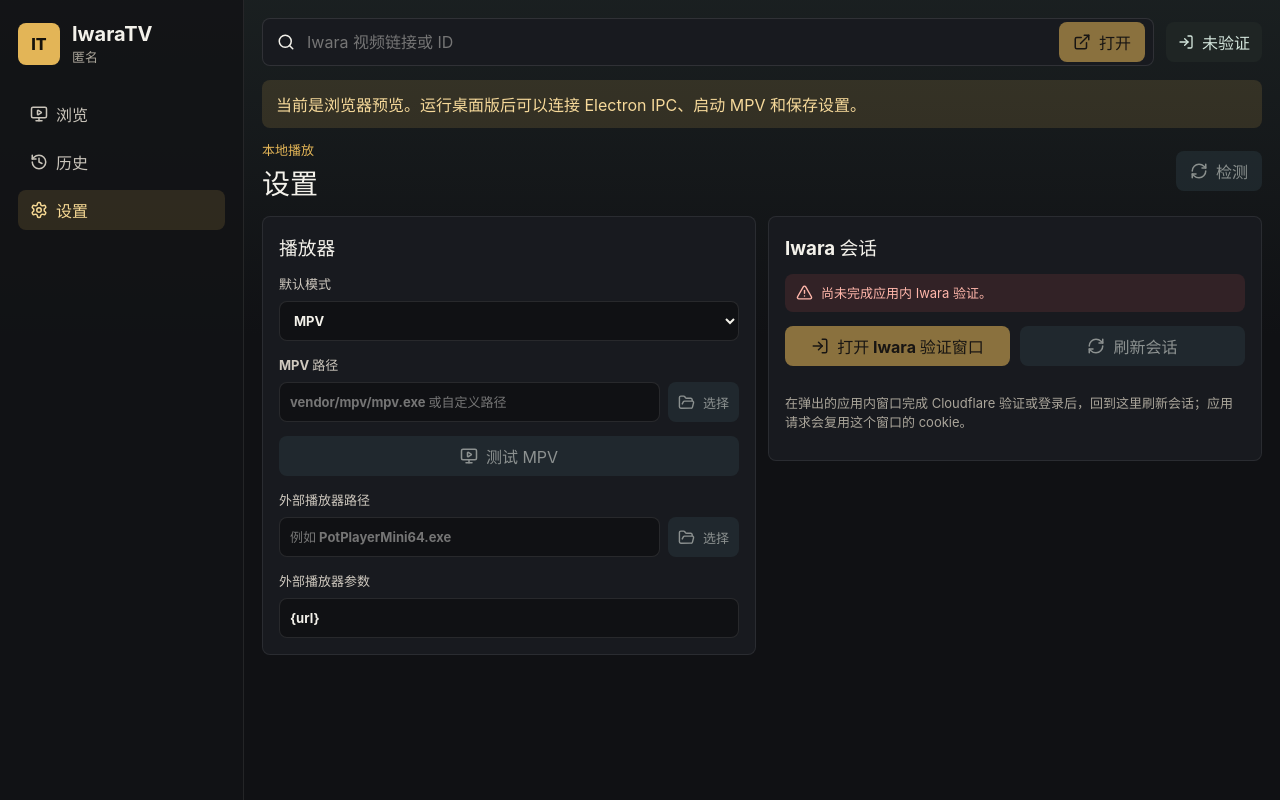
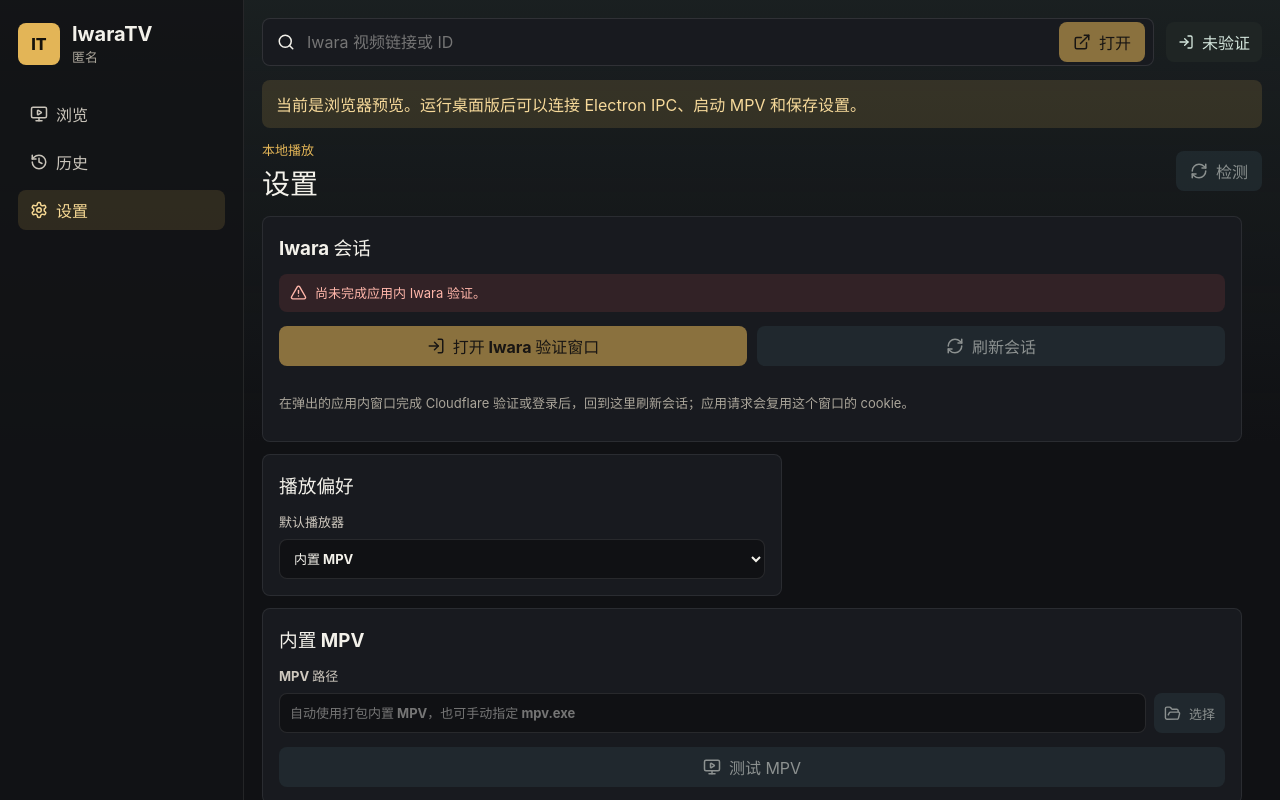
Before and after one commit to demogest/IwaraTV, a React (Vite) app: page / in a window 1280 px wide. Both pictures are taken after a click on the button "设置". Shown: the top 800 px of the page. Built offline with nearby package versions, Linux system fonts and the light colour scheme.

Commit message:
Clean up settings and quality feedback

```diff
--- a/src/renderer/App.tsx
+++ b/src/renderer/App.tsx
@@ -446,6 +446,7 @@
 
           {showDetailPanel && selectedVideo && (
             <DetailPanel
+              siteSessionReady={Boolean(auth.siteSessionReady)}
               playing={playing}
               selectedQuality={selectedQuality}
               sortedFormats={sortedFormats}
@@ -570,6 +571,7 @@
 }
 
 function DetailPanel({
+  siteSessionReady,
   playing,
   selectedQuality,
   sortedFormats,
@@ -577,6 +579,7 @@
   onPlay,
   onQualityChange
 }: {
+  siteSessionReady: boolean;
   playing: boolean;
   selectedQuality?: string;
   sortedFormats: VideoDetail["formats"];
@@ -603,6 +606,7 @@
         </div>
 
         {sortedFormats.length ? (
+          <div className="quality-panel">
             <label className="field-label">
               清晰度
               <select value={selectedQuality ?? ""} onChange={(event) => onQualityChange(event.target.value)}>
@@ -613,6 +617,13 @@
                 ))}
               </select>
             </label>
+            <p className="subtle">
+              Iwara 当前只返回：{sortedFormats.map((format) => format.label).join(" / ")}。
+              {siteSessionReady
+                ? "如果网页版也没有更高清晰度，通常是视频源或站点转码限制。"
+                : "如果网页版有 Source/540，请先在设置里完成应用内验证后重新打开视频。"}
+            </p>
+          </div>
         ) : (
           <div className="inline-warning">没有可用直链清晰度。</div>
         )}
@@ -754,66 +765,6 @@
 
       <div className="settings-grid">
         <section className="settings-block">
-          <h3>播放器</h3>
-          <label className="field-label">
-            默认模式
-            <select
-              value={player.preferredMode}
-              onChange={(event) => onUpdatePlayer({ preferredMode: event.target.value as PlayerMode })}
-            >
-              <option value="mpv">MPV</option>
-              <option value="external">外部播放器</option>
-            </select>
-          </label>
-          <label className="field-label">
-            MPV 路径
-            <div className="path-row">
-              <input
-                value={player.mpvPath ?? ""}
-                onChange={(event) => onUpdatePlayer({ mpvPath: event.target.value || undefined })}
-                placeholder="vendor/mpv/mpv.exe 或自定义路径"
-              />
-              <button className="secondary-button compact" disabled={!hasBridge} onClick={onChooseMpv} type="button">
-                <FolderOpen size={17} />
-                选择
-              </button>
-            </div>
-          </label>
-          <ProbeLine probe={diagnostics?.mpv} />
-          {mpvTest && <ProbeLine probe={mpvTest} />}
-          <button className="secondary-button" disabled={!hasBridge || probing} onClick={onTestMpv} type="button">
-            <MonitorPlay size={18} />
-            测试 MPV
-          </button>
-
-          <label className="field-label">
-            外部播放器路径
-            <div className="path-row">
-              <input
-                value={player.externalPlayerPath ?? ""}
-                onChange={(event) => onUpdatePlayer({ externalPlayerPath: event.target.value || undefined })}
-                placeholder="例如 PotPlayerMini64.exe"
-              />
-              <button className="secondary-button compact" disabled={!hasBridge} onClick={onChooseExternal} type="button">
-                <FolderOpen size={17} />
-                选择
-              </button>
-            </div>
-          </label>
-          <label className="field-label">
-            外部播放器参数
-            <input
-              value={player.externalPlayerArgs}
-              onChange={(event) => onUpdatePlayer({ externalPlayerArgs: event.target.value })}
-            />
-          </label>
-          <ProbeLine probe={diagnostics?.external} />
-          {diagnostics?.externalArgsPreview.length ? (
-            <code className="args-preview">{diagnostics.externalArgsPreview.join(" ")}</code>
-          ) : null}
-        </section>
-
-        <section className="settings-block">
           <h3>Iwara 会话</h3>
           <div className={auth.siteSessionReady ? "probe-line ok" : "probe-line bad"}>
             {auth.siteSessionReady ? <CheckCircle2 size={17} /> : <AlertTriangle size={17} />}
@@ -837,6 +788,73 @@
             在弹出的应用内窗口完成 Cloudflare 验证或登录后，回到这里刷新会话；应用请求会复用这个窗口的 cookie。
           </p>
           {auth.warning && <p className="subtle">{auth.warning}</p>}
+        </section>
+
+        <section className="settings-block compact-block">
+          <h3>播放偏好</h3>
+          <label className="field-label">
+            默认播放器
+            <select
+              value={player.preferredMode}
+              onChange={(event) => onUpdatePlayer({ preferredMode: event.target.value as PlayerMode })}
+            >
+              <option value="mpv">内置 MPV</option>
+              <option value="external">外部播放器</option>
+            </select>
+          </label>
+        </section>
+
+        <section className="settings-block">
+          <h3>内置 MPV</h3>
+          <label className="field-label">
+            MPV 路径
+            <div className="path-row">
+              <input
+                value={player.mpvPath ?? ""}
+                onChange={(event) => onUpdatePlayer({ mpvPath: event.target.value || undefined })}
+                placeholder="自动使用打包内置 MPV，也可手动指定 mpv.exe"
+              />
+              <button className="secondary-button compact" disabled={!hasBridge} onClick={onChooseMpv} type="button">
+                <FolderOpen size={17} />
+                选择
+              </button>
+            </div>
+          </label>
+          <ProbeLine probe={diagnostics?.mpv} />
+          {mpvTest && <ProbeLine probe={mpvTest} />}
+          <button className="secondary-button" disabled={!hasBridge || probing} onClick={onTestMpv} type="button">
+            <MonitorPlay size={18} />
+            测试 MPV
+          </button>
+        </section>
+
+        <section className="settings-block">
+          <h3>外部播放器</h3>
+          <label className="field-label">
+            播放器路径
+            <div className="path-row">
+              <input
+                value={player.externalPlayerPath ?? ""}
+                onChange={(event) => onUpdatePlayer({ externalPlayerPath: event.target.value || undefined })}
+                placeholder="例如 PotPlayerMini64.exe"
+              />
+              <button className="secondary-button compact" disabled={!hasBridge} onClick={onChooseExternal} type="button">
+                <FolderOpen size={17} />
+                选择
+              </button>
+            </div>
+          </label>
+          <label className="field-label">
+            启动参数
+            <input
+              value={player.externalPlayerArgs}
+              onChange={(event) => onUpdatePlayer({ externalPlayerArgs: event.target.value })}
+            />
+          </label>
+          <ProbeLine probe={diagnostics?.external} />
+          {diagnostics?.externalArgsPreview.length ? (
+            <code className="args-preview">{diagnostics.externalArgsPreview.join(" ")}</code>
+          ) : null}
         </section>
       </div>
     </>
--- a/src/renderer/styles.css
+++ b/src/renderer/styles.css
@@ -456,6 +456,7 @@
 .field-label input,
 .field-label select,
 .login-form input {
+  min-width: 0;
   min-height: 40px;
   padding: 0 10px;
 }
@@ -542,7 +543,6 @@
 }
 
 .history-list,
-.settings-grid,
 .login-form {
   display: grid;
   gap: 12px;
@@ -566,12 +566,16 @@
 }
 
 .settings-grid {
-  grid-template-columns: repeat(auto-fit, minmax(260px, 1fr));
+  display: grid;
+  grid-template-columns: minmax(0, 980px);
   align-items: start;
+  gap: 12px;
+  max-width: 980px;
 }
 
 .settings-block {
   display: grid;
+  min-width: 0;
   align-content: start;
   gap: 14px;
   border: 1px solid rgba(255, 255, 255, 0.08);
@@ -582,6 +586,10 @@
 
 .settings-block h3 {
   margin: 0;
+}
+
+.settings-block.compact-block {
+  max-width: 520px;
 }
 
 .login-state {
@@ -603,12 +611,18 @@
 
 .probe-line {
   display: flex;
+  min-width: 0;
   align-items: flex-start;
   gap: 8px;
   border-radius: 8px;
   padding: 10px 11px;
   font-size: 13px;
   line-height: 1.4;
+}
+
+.probe-line span {
+  min-width: 0;
+  overflow-wrap: anywhere;
 }
 
 .probe-line.ok {
@@ -629,6 +643,11 @@
   color: #cfc9bf;
   font-size: 12px;
   line-height: 1.5;
+}
+
+.quality-panel {
+  display: grid;
+  gap: 8px;
 }
 
 .spin {
```
Also changed, not shown: src/main/services/iwara-client.ts (+20 -2 lines). Lines whose indentation alone changed are shown as unchanged.
